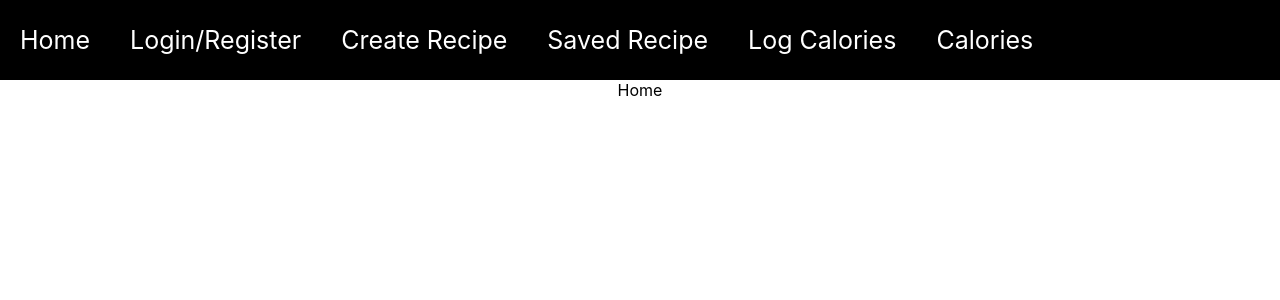
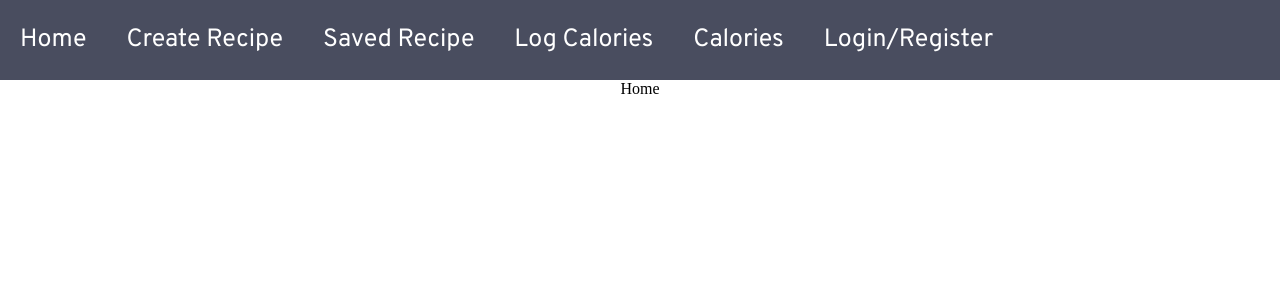
Before and after one commit to pth1209/culinary_fitness_tracker, a React (Create React App) app in the folder frontend/: page / in a window 1280 px wide. Shown: the top 300 px of the page. Built offline with nearby package versions, Linux system fonts and the light colour scheme.

Commit message:
edit basic css

```diff
--- a/frontend/src/App.css
+++ b/frontend/src/App.css
@@ -1,10 +1,10 @@
+@import url('https://fonts.googleapis.com/css2?family=Overpass&display=swap');
+
 .App {
   display: flex;
   flex-direction: column;
   justify-content: center;
   align-items: center;
-  font-family: -apple-system, BlinkMacSystemFont, "Segoe UI", Roboto, Oxygen,
-    Ubuntu, Cantarell, "Open Sans", "Helvetica Neue", sans-serif;
   height: 100%;
 }
 
@@ -18,7 +18,7 @@
   margin: 0;
   width: 100%;
   height: 80px;
-  background-color: black;
+  background-color: #494D5F;
   display: flex;
   justify-content: left;
   align-items: center;
@@ -29,6 +29,7 @@
 a {
   color: white;
   text-decoration: none;
+  font-family: "Overpass";
   margin: 20px;
   font-size: 25px;
 }
--- a/frontend/src/components/navbar.js
+++ b/frontend/src/components/navbar.js
@@ -4,11 +4,11 @@
     return (
         <div className = "Navbar">
             <Link to = "/">Home</Link>
-            <Link to = "/auth">Login/Register</Link>
             <Link to = "/create-recipe">Create Recipe</Link>
             <Link to = "/saved-recipe">Saved Recipe</Link>
             <Link to = "/enter-calorie">Log Calories</Link>
             <Link to = "/calorie-list">Calories</Link>
+            <Link to = "/auth">Login/Register</Link>
         </div>
     )
 }
```
